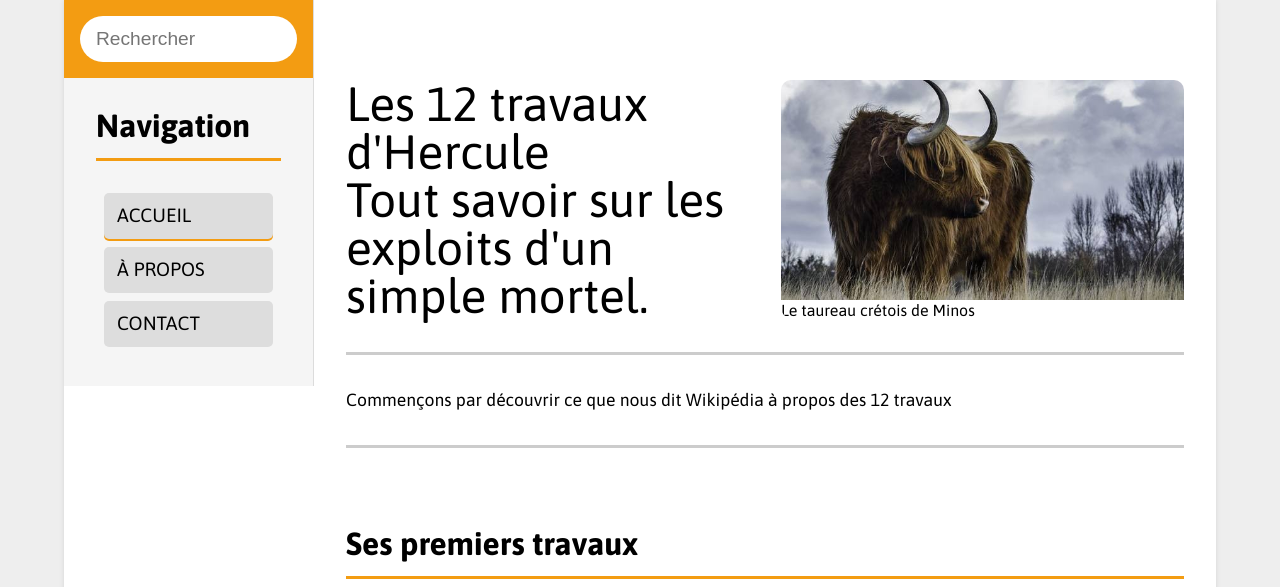
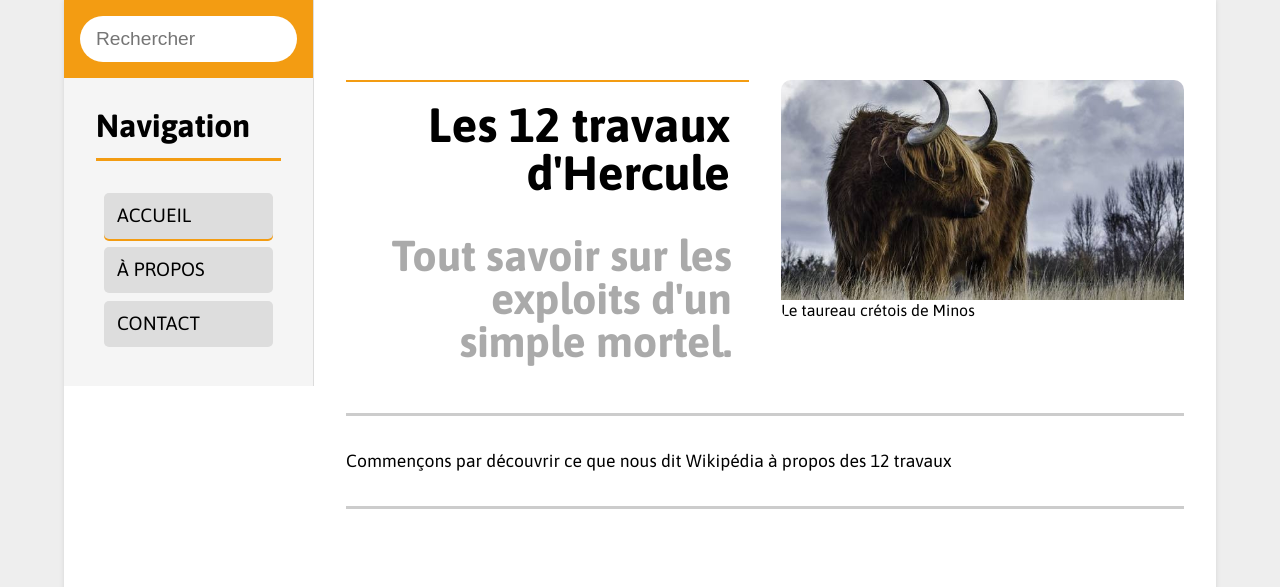
Before and after one commit to Limsa00/Travaux-Hercule, a PHP site: page /html/index.html in a window 1280 px wide. Shown: the top 587 px of the page. Run offline with PHP 8.4, Linux system fonts and the light colour scheme.

Commit message:
Main title style

```diff
--- a/css/styles.css
+++ b/css/styles.css
@@ -85,11 +85,23 @@ body {
     width: 50%;
     font-size: 3em;
     margin-right: 2rem;
+    /* étape 4 : retapper les titres */
+    border-top: 2px solid #f39c12;
 }
 
 .content-title {
     max-width: 450px;
     margin-left: auto;
+    /* étape 4 : retapper les titres */
+    text-align: right;
+    padding: .4em;
+    font-weight: bold;
+}
+
+/* étape 4 : retapper les titres */
+.content-title--sub {
+    font-size: .9em;
+    color: #aaa;
 }
 
 .content-picture {
```
